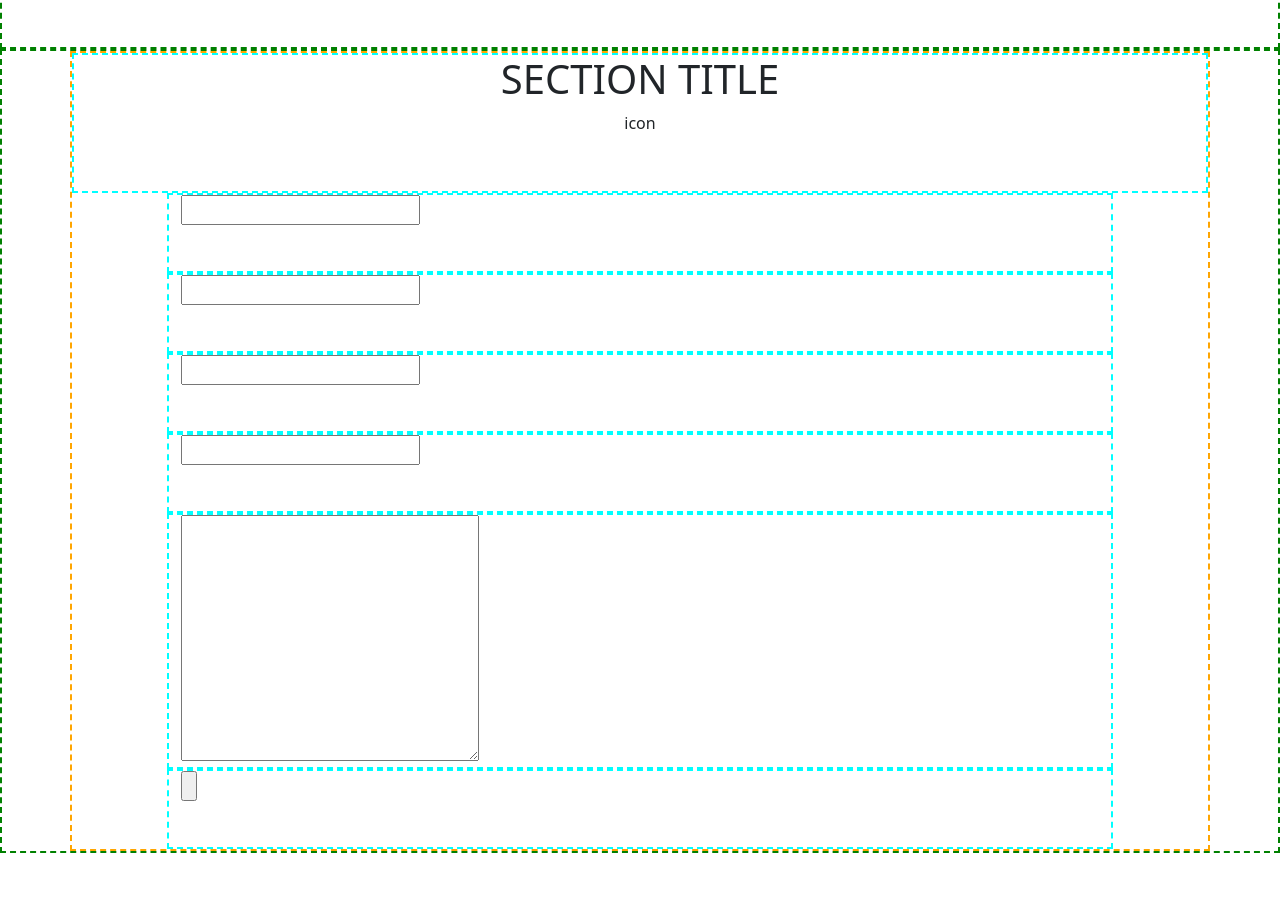
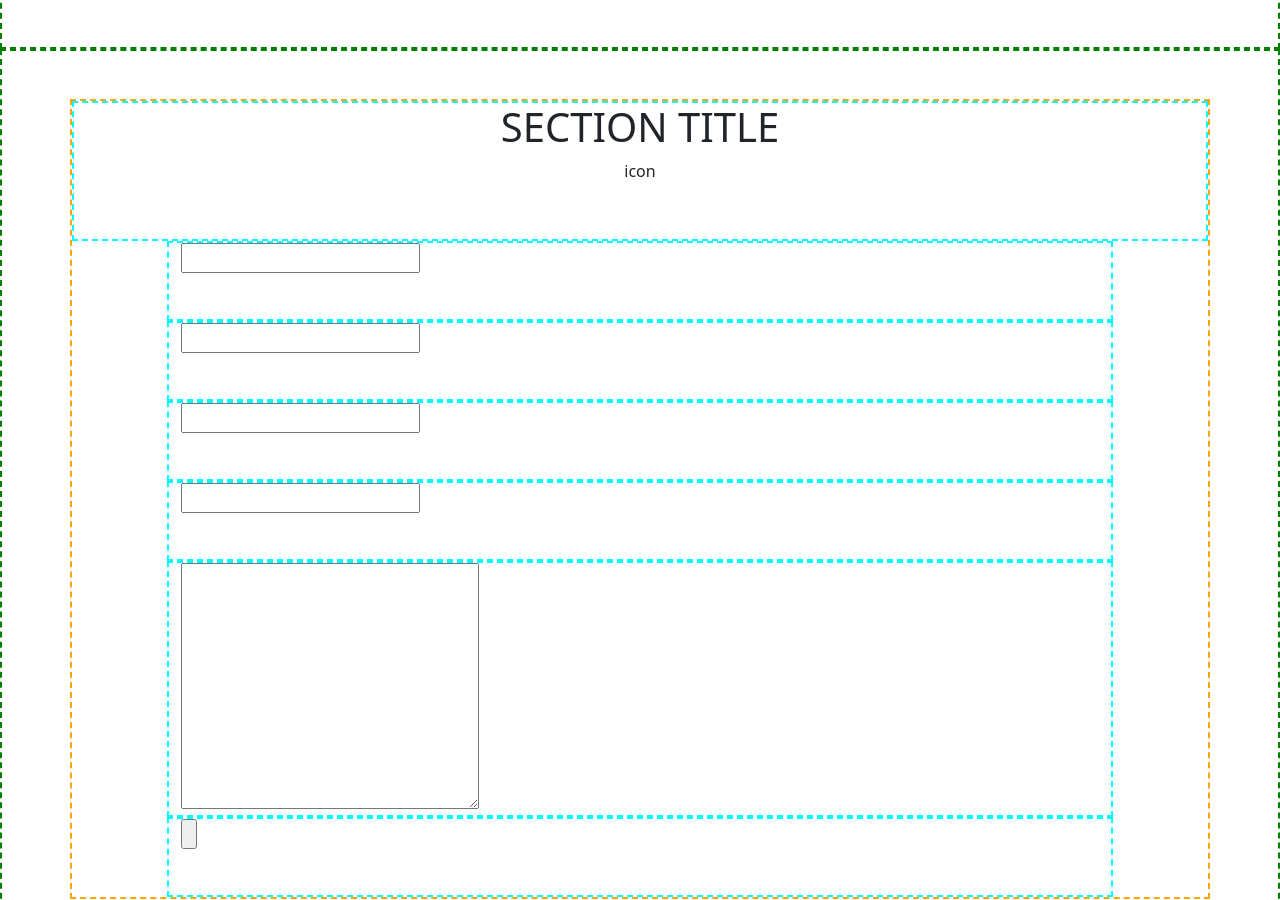
Before and after one commit to TizianoN/bootstrap-freelancer-struttura, a plain HTML site: page index.html in a window 1280 px wide. Shown: the part 1907-2807 px from the top of the page. Drawn offline with nearby package versions, Linux system fonts and the light colour scheme.

Commit message:
fix contacts padding

```diff
--- a/index.html
+++ b/index.html
@@ -132,7 +132,7 @@
 
 
 		<!-- CONTACTS -->
-		<section id="contacts">
+		<section id="contacts" class="py-5">
 			<div class="container">
 				<div class="row">
 					<div class="col-12 d-flex flex-column align-items-center text-center">
```
